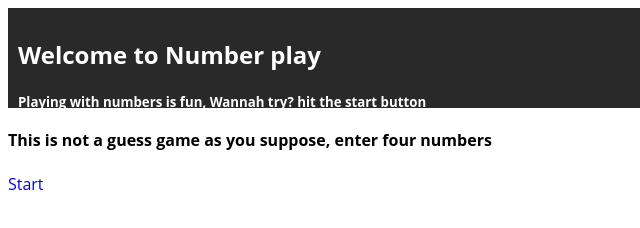
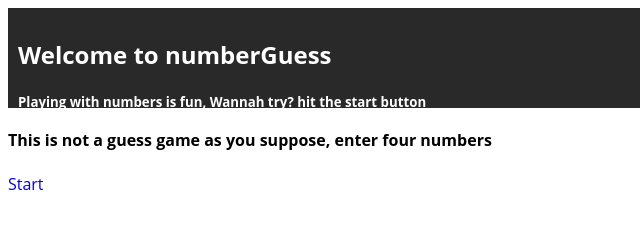
Before and after one commit to Simplecodez/check, a plain HTML site: page index.html in a window 1280 px wide. Shown: the full height of the page, 0-640 px from the left. Drawn offline with Linux system fonts and the light colour scheme.

Commit message:
Update index.html

```diff
--- a/index.html
+++ b/index.html
@@ -1,14 +1,14 @@
 <!DOCTYPE html>
 <html>
 <head>
-	<title>Play</title>
+	<title>Guess</title>
 <link rel="stylesheet" type="text/css" href="main.css">
 
 
 </head>
 <body>
 	<header class="header-bar mb-3">
-		<h2 id="welcome">Welcome to Number play</h2>
+		<h2 id="welcome">Welcome to numberGuess</h2>
 		<h5>Playing with numbers is fun, Wannah try? hit the start button</h5>
 		<div class="text-muted"><form action="#" id="toggle"><button  onclick="help('helped')">Need help?</button></form>
 			<div id="helped" class="erros"></div>
```
